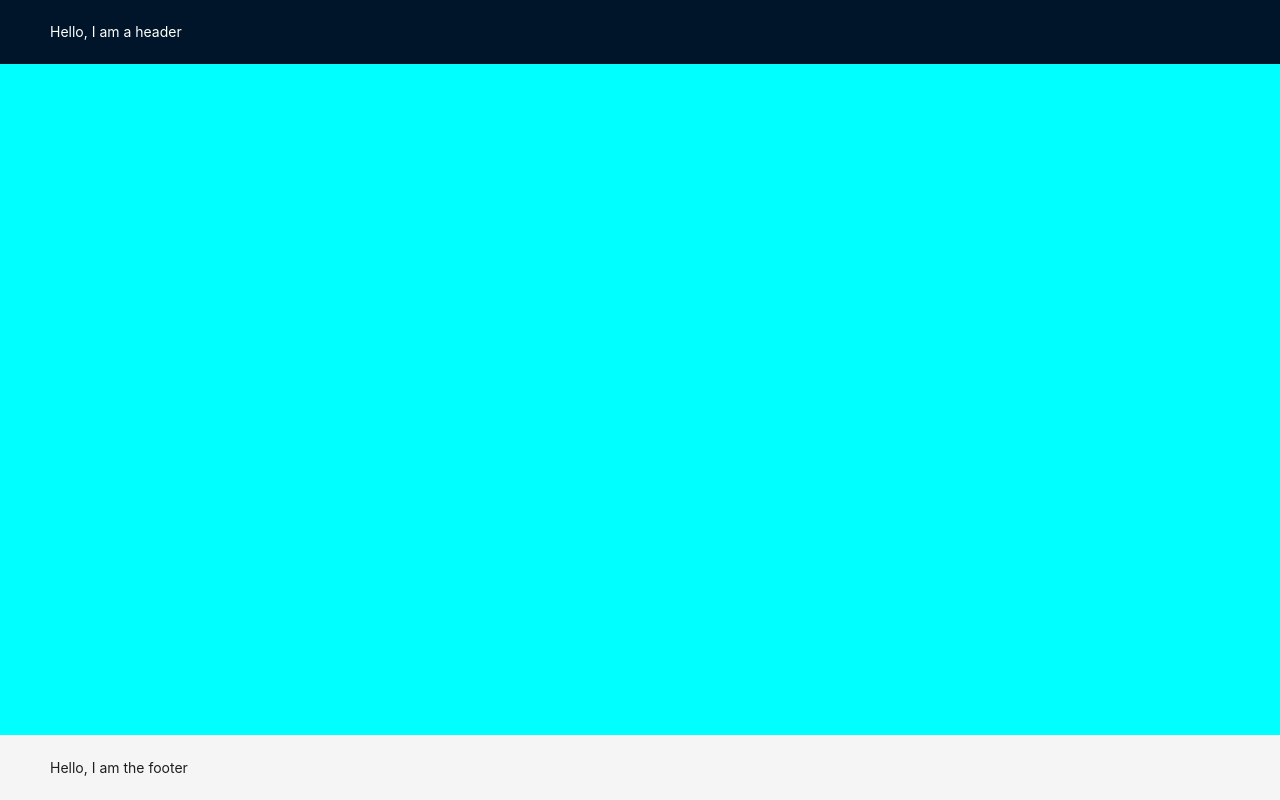
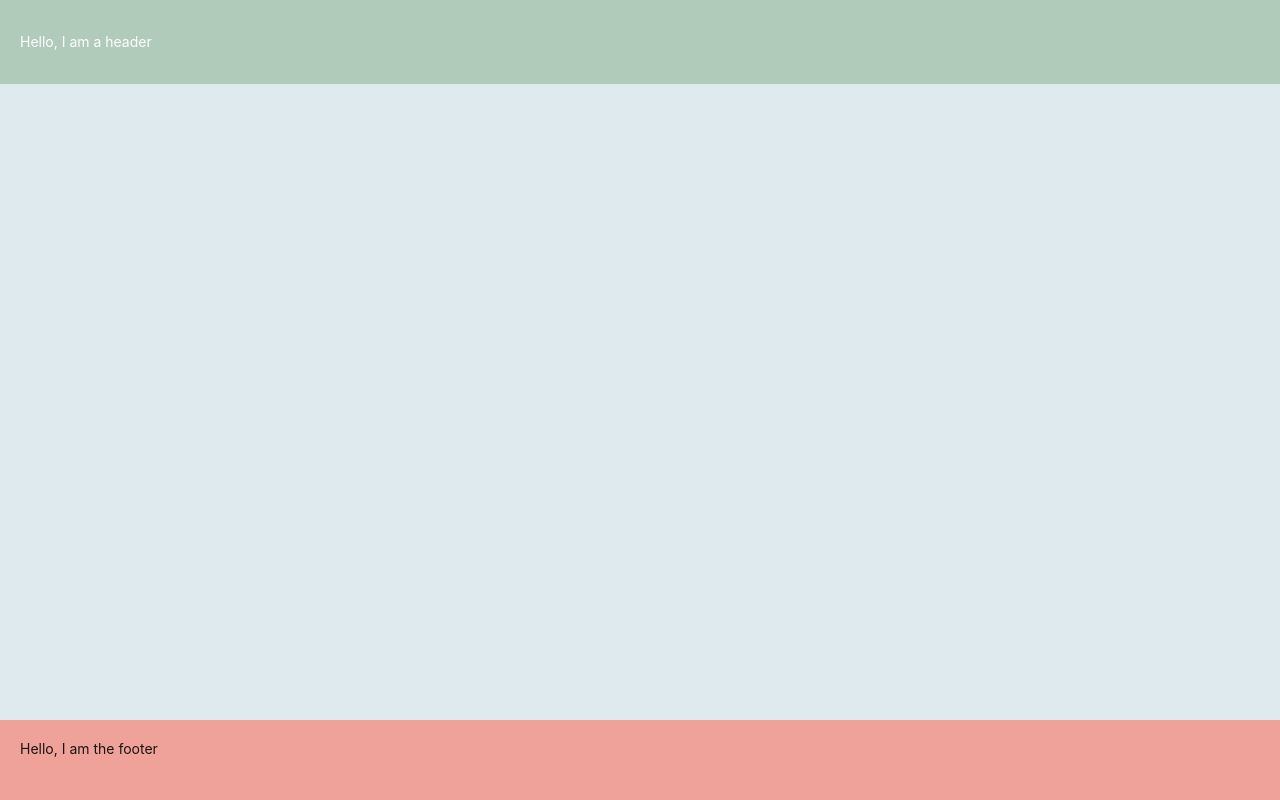
Before and after one commit to radoales/el-consumer, a Next.js app: page / in a window 1280 px wide. Built offline with nearby package versions, Linux system fonts and the light colour scheme.

Commit message:
add sass colors

```diff
--- a/styles/globals.scss
+++ b/styles/globals.scss
@@ -1,7 +1,17 @@
+@use "./variables/" as *;
+
+* {
+  padding: 0;
+  margin: 0;
+}
+
 html,
 body {
   max-width: 100vw;
   overflow-x: hidden;
+}
+
+.ant-layout .ant-layout-footer,
+.ant-layout .ant-layout-header {
   padding: 0;
-  margin: 0;
 }
--- a/styles/layout/footer.module.scss
+++ b/styles/layout/footer.module.scss
@@ -0,0 +1,7 @@
+@use "./../variables/" as *;
+
+.footer {
+  background-color: $color-orange;
+  height: 10vh;
+  padding: 20px;
+}
--- a/styles/layout/header.module.scss
+++ b/styles/layout/header.module.scss
@@ -1,3 +1,7 @@
+@use "./../variables/" as *;
+
 .header {
-  color: white;
+  background-color: $color-green;
+  color: $color-white;
+  padding: 10px 20px;
 }
--- a/styles/layout/mainlayout.module.scss
+++ b/styles/layout/mainlayout.module.scss
@@ -1,4 +1,6 @@
+@use "./../variables/" as *;
+
 .main {
-  background: aqua;
+  background: $color-background;
   min-height: 100vh;
 }
--- /dev/null
+++ b/styles/variables/_colors.scss
@@ -0,0 +1,5 @@
+$color-orange: #eea29a;
+$color-red: #c94c4c;
+$color-green: #b1cbbb;
+$color-background: #deeaee;
+$color-white: #fff;
--- /dev/null
+++ b/styles/variables/_index.scss
@@ -0,0 +1,2 @@
+@forward "./colors";
+@forward "./mixins";
--- /dev/null
+++ b/styles/variables/_mixins.scss
@@ -0,0 +1 @@
+@use "./colors";
```
